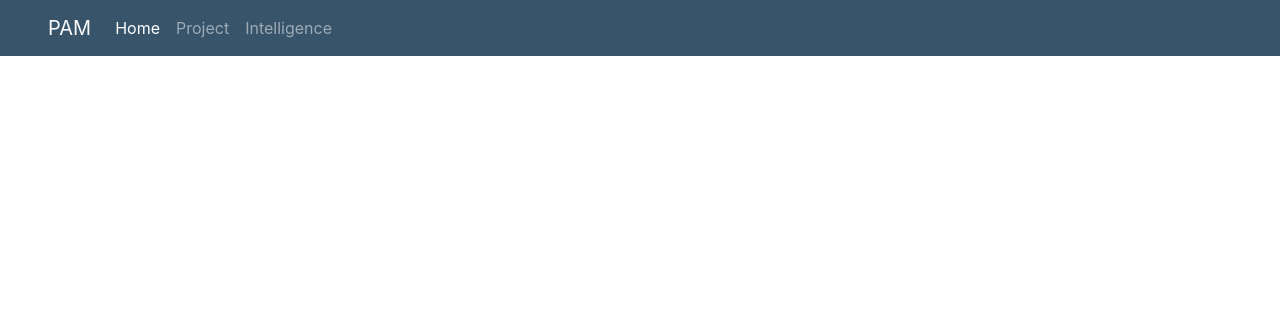
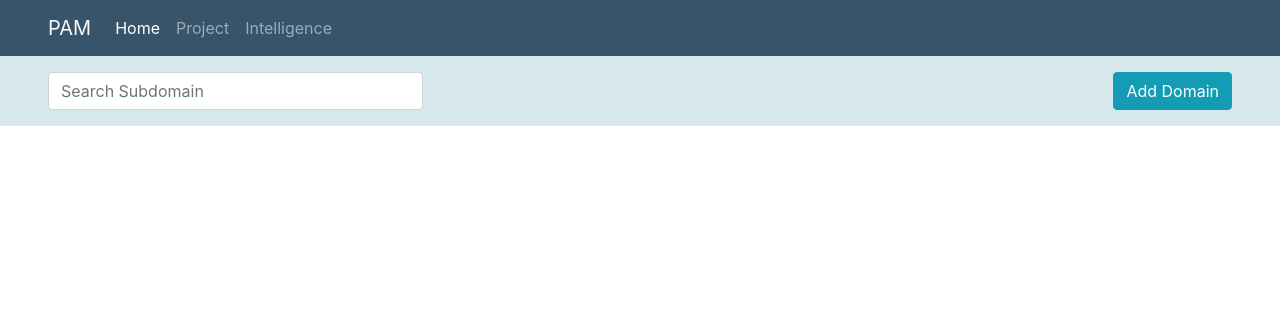
Before and after one commit to d4rk30/PAM, a Flask app: page /home in a window 1280 px wide. Shown: the top 316 px of the page. Run offline with Flask 2, Linux system fonts and the light colour scheme; some libraries are stand-ins or nearby versions.

Commit message:
Redesign the subdomain list page

```diff
--- a/pam/forms.py
+++ b/pam/forms.py
@@ -11,8 +11,8 @@ class LoginForm(FlaskForm):
 class CreateProjectForm(FlaskForm):
 	name = StringField('Project Name',render_kw = {'class':'form-control'},validators = [DataRequired()])
 	describe = StringField('Describe',render_kw = {'class':'form-control'},validators = [DataRequired()])
-	submit = SubmitField('Create',render_kw = {'class':'btn btn-bluegreen'})
+	submit = SubmitField('Create',render_kw = {'class':'btn btn-primary'})
 
 class CreateDomainForm(FlaskForm):
-	domain = StringField('Domain',validators = [DataRequired()])
-	submit = SubmitField('Create')
+	domain = StringField('Domain',render_kw = {'class':'form-control'},validators = [DataRequired()])
+	submit = SubmitField('Create',render_kw = {'class':'btn btn-primary'})
--- a/pam/lib.py
+++ b/pam/lib.py
@@ -18,6 +18,7 @@ def getSubdomain(domain,project,db):
 					subdomain = Subdomain(subdomain = https)
 					db.session.add(subdomain)
 					domain.subdomains.append(subdomain)
+					project.subdomains.append(subdomain)
 					project.subdomain_count = project.subdomain_count + 1
 					db.session.commit()
 #					TODO获取网站Title
@@ -32,6 +33,7 @@ def getSubdomain(domain,project,db):
 							subdomain = Subdomain(subdomain = http)
 							db.session.add(subdomain)
 							domain.subdomains.append(subdomain)
+							project.subdomains.append(subdomain)
 							project.subdomain_count = project.subdomain_count + 1
 							db.session.commit()
 							print(http)
@@ -44,6 +46,7 @@ def getSubdomain(domain,project,db):
 						subdomain = Subdomain(subdomain = http)
 						db.session.add(subdomain)
 						domain.subdomains.append(subdomain)
+						project.subdomains.append(subdomain)
 						project.subdomain_count = project.subdomain_count + 1
 						db.session.commit()
 						print(http)
--- a/pam/models.py
+++ b/pam/models.py
@@ -24,6 +24,8 @@ class Project(db.Model):
 
 	#和Domain建立关联关系
 	domains = db.relationship('Domain')
+	#和Subdomain建立关联关系
+	subdomains = db.relationship('Subdomain')
 
 class Domain(db.Model):
 	id = db.Column(db.Integer,primary_key = True)
@@ -42,6 +44,8 @@ class Subdomain(db.Model):
 
 	#定义外键
 	domain_id = db.Column(db.Integer,db.ForeignKey('domain.id'))
+	#定义外键
+	project_id = db.Column(db.Integer,db.ForeignKey('project.id'))
 
 	#与SubdomainInfo建立关联关系
 	subdomain_infos = db.relationship('SubdomainInfo')
--- a/pam/static/css/style.css
+++ b/pam/static/css/style.css
@@ -1,3 +1,7 @@
+.index-banner{
+	background-color: #149CB5;
+}
+
 a {
 	color: #17a2b8;
 }
@@ -6,21 +10,13 @@ a:hover {
 	color: #1B8598;
 }
 
-.bg-deepblue {
-	background-color: #38546A;
-}
-
-.bg-lightblue {
-	background-color: #D7E8ED;
-}
-
-.btn-bluegreen {
+.btn-primary {
 	color: #fff;
 	background-color: #149CB5;
 	border-color: #149CB5;
 }
 
-.btn-bluegreen:hover {
+.btn-primary:hover {
 	color: #fff;
 	background-color: #1B8598;
 	border-color: #1B8598;
@@ -34,3 +30,11 @@ a:hover {
 	background-color: #17a2b8;
 	border-color: #17a2b8;
 }
+
+.bg-dark {
+	background-color: #38546A !important;
+}
+
+.bg-light {
+	background-color: #D7E8ED !important;
+}
--- a/pam/templates/home.html
+++ b/pam/templates/home.html
@@ -1,22 +1,37 @@
 {% extends 'base.html' %}
 {%- block header -%}
-	<nav class="navbar navbar-expand-lg navbar-dark bg-deepblue pl-5 pr-5">
+	<nav class="navbar navbar-expand-lg navbar-dark bg-dark pl-5 pr-5">
 		<a class="navbar-brand text-light" href="{{ url_for('index') }}">PAM</a>
 		<button class="navbar-toggler" type="button" data-toggle="collapse" data-target="#navbarSupportedContent" aria-controls="navbarSupportedContent" aria-expanded="false" aria-label="Toggle navigation">
 			<span class="navbar-toggler-icon"></span>
 		</button>
+		{% from 'bootstrap/nav.html' import render_nav_item %}
 		<div class="collapse navbar-collapse" id="navbarSupportedContent">
 			<ul class="navbar-nav mr-auto">
-				<li class="nav-item active">
-					<a class="nav-link" href="{{ url_for('home') }}">Home<span class="sr-only">(current)</span></a>
+				<li class="nav-item">
+					{{ render_nav_item('home', 'Home') }}
 				</li>
 				<li class="nav-item">
-					<a class="nav-link" href="{{ url_for('project') }}">Project</a>
+					{{ render_nav_item('project', 'Project') }}
 				</li>
 				<li class="nav-item">
-					<a class="nav-link" href="#">Intelligence</a>
+					{{ render_nav_item('intelligence', 'Intelligence') }}
 				</li>
 			</ul>
 		</div>
 	</nav>
+	<div class="container-fluid bg-light pl-5 pr-5 pt-3 pb-3">
+			<div class="row">
+				<div class="col-4">
+					<form>
+						<input class="form-control" type="search" placeholder="Search Subdomain" aria-label="Search">
+					</form>
+				</div>
+				<div class="col-8">
+					<button type="button" class="btn btn-primary float-right" data-toggle="modal" data-target="#exampleModal">
+						Add Domain
+					</button>
+				</div>
+			</div>
+		</div>
 {%- endblock -%}
--- a/pam/views.py
+++ b/pam/views.py
@@ -1,7 +1,7 @@
 from flask import render_template,redirect,url_for,request,flash
 from multiprocessing import Process
 from pam import app,db
-from pam.models import Project,Domain
+from pam.models import Project,Domain,Subdomain
 from pam.forms import CreateProjectForm,CreateDomainForm
 from pam.lib import getSubdomain
 
@@ -47,6 +47,13 @@ def item(id):
 		p = Process(target=getSubdomain, args=(domain,project,db,))
 		p.start()
 		return redirect(url_for('item',id=id))
-	domains = Project.query.get(id).domains
-	project = Project.query.get_or_404(id)
-	return render_template('item.html',create_domain_form=create_domain_form,domains = domains,project = project)
+	page = request.args.get('page',1,type=int) #查询字符串获取当前页数
+	per_page = 20 #每页数量
+	pagination = Subdomain.query.filter(Subdomain.project_id == id).paginate(page,per_page = per_page) #分页对象
+	subdomains = pagination.items #当前页数记录的列表
+	return render_template('item.html',create_domain_form=create_domain_form,subdomains = subdomains,pagination = pagination)
+
+@app.route('/intelligence/',methods=['GET','POST'])
+@app.route('/intelligence',methods=['GET','POST'])
+def intelligence():
+	return render_template('home.html')
```
Also changed, not shown: pam/templates/index.html (added, +9 -0 lines), pam/templates/item.html (+36 -28 lines), pam/templates/project.html (+8 -11 lines).
